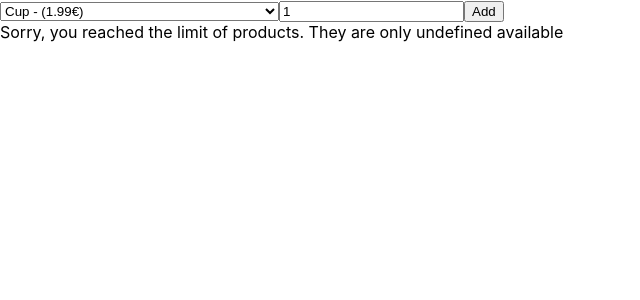
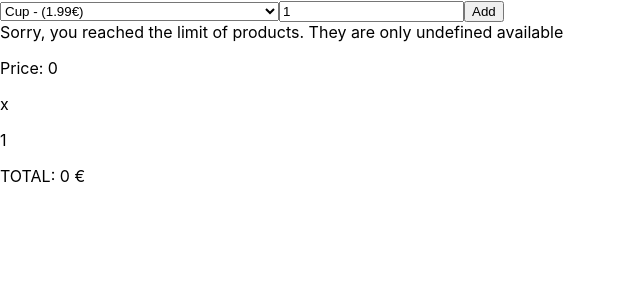
Before and after one commit to ivevil/cart-challenge, a React (Create React App) app: page / in a window 1280 px wide. Shown: the top 300 px of the page, without its empty margins (0-640 px from the left). Built offline with nearby package versions, Linux system fonts and the light colour scheme.

Commit message:
Add message with price and total

```diff
--- a/src/App.tsx
+++ b/src/App.tsx
@@ -64,6 +64,12 @@ const App: React.FC = () => {
       <Amount amount={amount} updateAmount={updateAmount} product={product} />
       <button onClick={handleClick}>Add</button>
       <div className="cart__message">{(amount <= maxAmount && maxAmount !== 'undefined') ? "" : "Sorry, you reached the limit of products. They are only " + maxAmount + " available"}</div>
+      <div className="cart__message">
+          <p>Price: {product !== undefined ? product.price : "0"}</p>
+          <p>x</p>
+          <p className="total">{amount}</p>
+          <p>TOTAL: {product !== undefined ? (Number(product.price) *  Number(amount)).toFixed(2) : "0"} €</p>
+      </div>
     </ctx.Provider>
   )
 }
```
